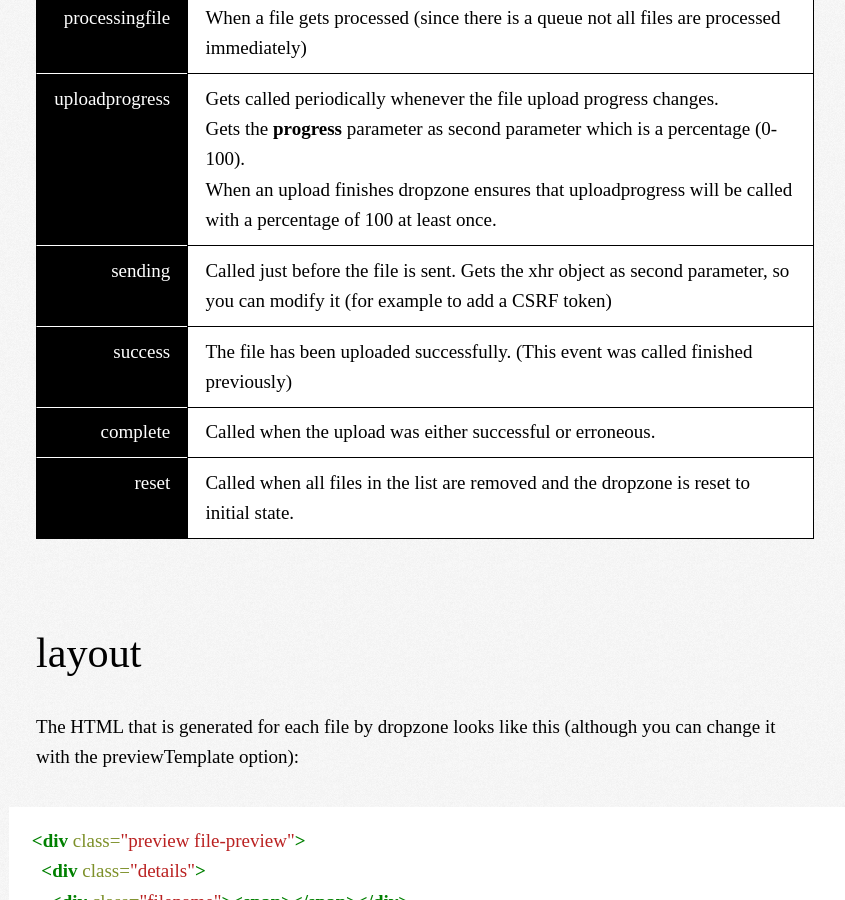
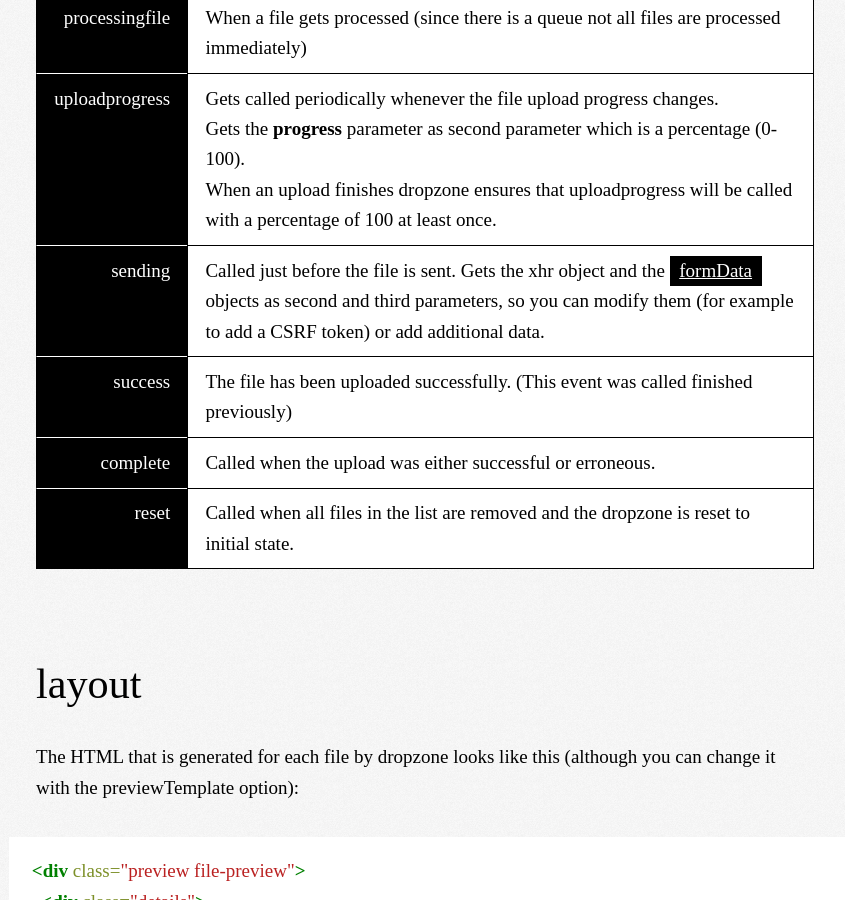
Before and after one commit to dropzone/dropzone, a Jekyll site: the page built from index.md, in a window 1280 px wide and 900 px high, scrolled down 8464 px. Shown: the whole window, without its empty margins (215-1060 px from the left). Built offline with Jekyll 4.4.1, drawn with Linux system fonts in a browser that asks for light colours; Markdown is read by kramdown in place of the engine named in the settings; comment, search, counter and statistics services are not loaded.

Commit message:
Added the information about the formData parameter of the sending event.

```diff
--- a/index.md
+++ b/index.md
@@ -229,7 +229,7 @@ All of these receive the [file](https://developer.mozilla.org/en-US/docs/DOM/Fil
 | `error`           | An error occured. Receives the **errorMessage** as second parameter.
 | `processingfile`  | When a file gets processed (since there is a queue not all files are processed immediately)
 | `uploadprogress`  | Gets called periodically whenever the file upload progress changes.<br />Gets the **progress** parameter as second parameter which is a percentage (0-100).<br />When an upload finishes dropzone *ensures* that uploadprogress will be called with a percentage of 100 *at least* once.
-| `sending`         | Called just before the file is sent. Gets the xhr object as second parameter, so you can modify it (for example to add a CSRF token)
+| `sending`         | Called just before the file is sent. Gets the xhr object and the [formData](https://developer.mozilla.org/en-US/docs/DOM/XMLHttpRequest/FormData) objects as second and third parameters, so you can modify them (for example to add a CSRF token) or add additional data.
 | `success`         | The file has been uploaded successfully. (This event was called `finished` previously)
 | `complete`        | Called when the upload was either successful or erroneous.
 | `reset`           | Called when all files in the list are removed and the dropzone is reset to initial state.
```
